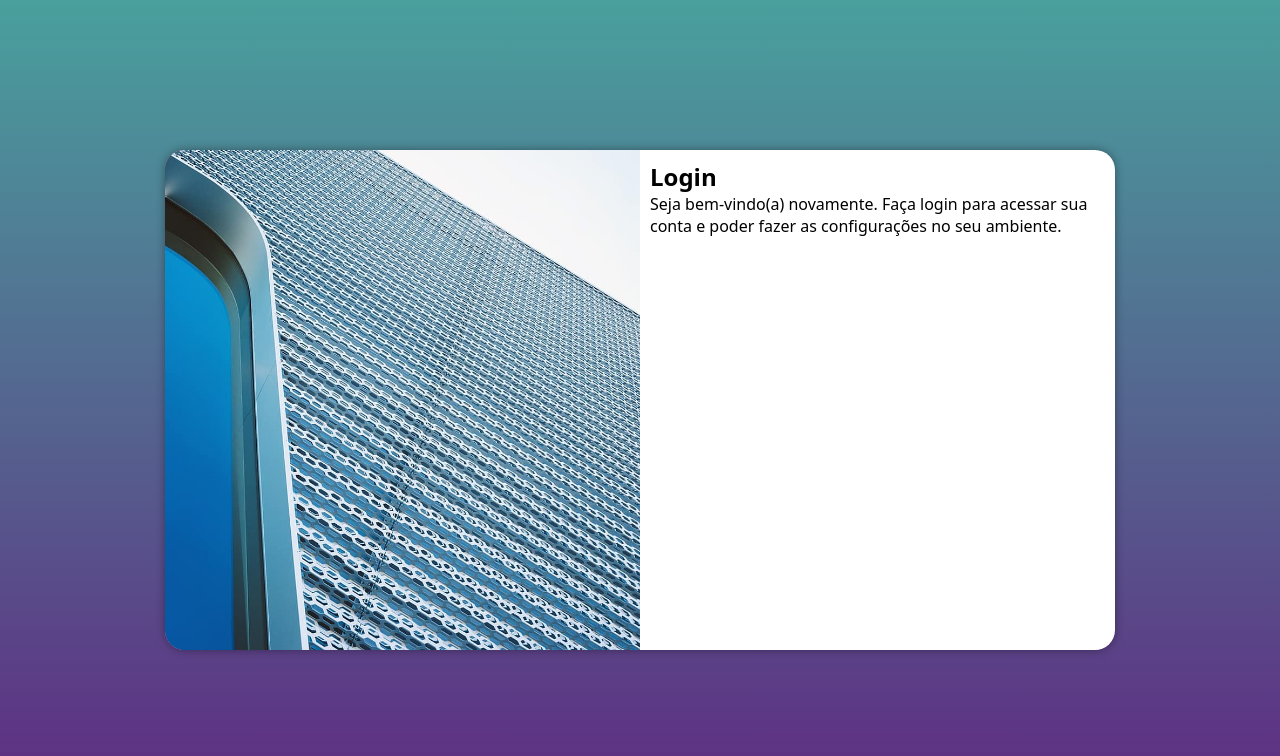
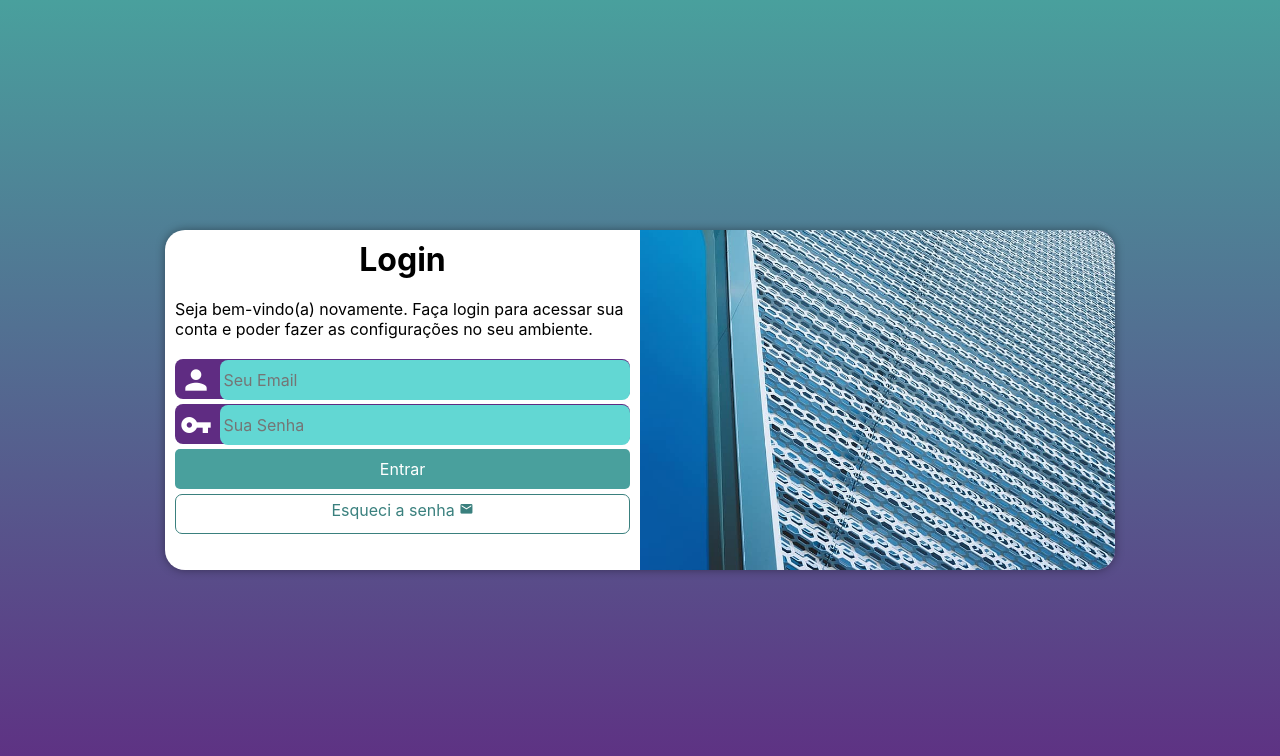
Before and after one commit to GuilhermeFiig/tela-login, a plain HTML site: page index.html in a window 1280 px wide. Drawn offline with Linux system fonts and the light colour scheme.

Commit message:
Finalizado

```diff
--- a/estilos/media-query.css
+++ b/estilos/media-query.css
@@ -1,6 +1,11 @@
 @charset "UTF-8";
 
-@media screen and (min-width: 768px) and (max-width: 992px) {
+ @media screen and (min-width: 768px) and (max-width: 992px) { /*TABLET */
+    body{
+        background-image: linear-gradient(to top, #5f2c82, #49a09d);
+
+    }
+
     .login{
         width: 80vw;
     }
@@ -16,21 +21,45 @@
         width: 70%;
 
     }
+
+    .login{
+        height: 280px;
+    }
 }
 
-@media screen and (min-width: 992px) {
+@media screen and (min-width: 992px) { /*DESKTOP*/
+    body{
+        background-image: linear-gradient(to top, #5f2c82, #49a09d);
+
+    }
+
     .login{
         width: 950px;
     }
 
     .imagem{
-        float: left;
+        float: right;
         width: 50%  ;
         height: 100%;
     }
 
     .formulario{
-        float: right;
+        float: left;
         width: 50%;
     }
+
+    .login{
+        height: 340px;
+    }
+
+    h1{
+        font-size: 2em;
+    }
+
+    p{
+        font-size: 1em;
+        margin: 20px 0px;
+    }
+
+
 }
--- a/estilos/style.css
+++ b/estilos/style.css
@@ -7,21 +7,20 @@
 */
 
 *{
-    font-family: system-ui, -apple-system, BlinkMacSystemFont, 'Segoe UI', Roboto, Oxygen, Ubuntu, Cantarell, 'Open Sans', 'Helvetica Neue', sans-serif;
+    font-family: -apple-system, BlinkMacSystemFont, 'Segoe UI', Roboto, Oxygen, Ubuntu, Cantarell, 'Open Sans', 'Helvetica Neue', sans-serif;
     margin: 0px;
     padding: 0px;
     box-sizing: border-box;
 }
 
 body,html{
-    background-image: linear-gradient(to top, #5f2c82, #49a09d);
+    background-color: #5f2c82;
     height: 100vh;
     width: 100vw;
 }
 
 main{
     position: relative;
-
     height: 100vh;
     width: 100vw;
 }
@@ -34,10 +33,10 @@ main{
     overflow: hidden;
     background-color: white;
     width: 250px;
-    height: 500px;
+    height: 515px;
     border-radius: 20px;
     box-shadow: 0px 0px 10px rgba(0, 0, 0, 0.385);
-    transition: width 0.3s, height 0.3s;
+    transition: width 0.2s, height 0.2s;
     transition-timing-function: ease;
 }
 
@@ -55,3 +54,88 @@ main{
     display: block;
     padding: 10px;
 }
+
+h1{
+    text-align: center;
+    margin-bottom: 10px;
+}
+
+p{
+    font-size: 0.8em;
+}
+
+.campo{
+    background-color: #5f2c82;
+    display: block;
+    width: 100%;
+    height: 40px;
+    border-radius: 8px;
+    margin: 5px 0px;
+
+}
+
+.campo .material-icons{
+   color: white;
+   font-size: 2em;
+   width: 40px;
+   padding: 5px;
+}
+
+input{
+    background-color: #62d7d3;
+    font-size: 1em;
+    width: calc(100% - 45px);
+    height: 100%;
+    border-radius: 8px;
+    border: 0px;
+    padding: 4px;
+    transform: translateY(-10px);
+}
+
+input:focus-within{
+    background-color: white;
+}
+
+label{
+    display: none;
+}
+
+button{
+    display: block;
+    font-size: 1em;
+    width: 100%;
+    height: 40px;
+    background-color: #49a09d;
+    color: white;
+    border: none;
+    border-radius: 5px;
+    cursor: pointer;
+}
+
+button:hover{
+    background-color: #3a807e;
+}
+
+a{
+    display: block;
+    text-align: center;
+    font-size: 1em;
+    width: 100%;
+    height: 40px;
+    margin-top: 5px;
+    padding-top: 5px;
+    background-color: white;
+    color: #3a807e;
+    border: 1px solid #3a807e;
+    border-radius: 7px;
+    text-decoration: none;
+
+}
+
+a:hover{
+    background-color: #62d7d3;
+}
+
+a .material-icons{
+    font-size: 0.9em;
+}
--- a/index.html
+++ b/index.html
@@ -7,6 +7,8 @@
     <title>Login</title>
     <link rel="stylesheet" href="estilos/style.css">
     <link rel="stylesheet" href="estilos/media-query.css">
+    <link href="https://fonts.googleapis.com/icon?family=Material+Icons"
+      rel="stylesheet">
 </head>
 <body>
     <main>
@@ -18,8 +20,28 @@
             <div class="formulario">
                 <h1>Login</h1>
                 <p>Seja bem-vindo(a) novamente. Faça login para acessar sua conta e poder fazer as configurações no seu ambiente.</p>
-                <form action="login.php" method="post">
+                <form action="login.php" method="post" autocomplete="on">
+                    <div class="campo">
 
+                        <span class="material-icons">person</span>
+
+                        <input type="email" name="login" id="login" placeholder="Seu Email" autocomplete="email" required maxlength="30">
+
+                        <label for="email">Login</label>
+
+                    </div>
+                    <div class="campo">
+
+                        <span class="material-icons">vpn_key</span>
+
+                        <input type="password" name="senha" id="senha" placeholder="Sua Senha" autocomplete="current-password" required minlength="8" maxlength="20">
+
+                        <label for="senha">Senha</label>
+
+                    </div>
+
+                    <button type="submit">Entrar</button>
+                    <a href="esqueci.html">Esqueci a senha <span class="material-icons">mail</span></a>
                 </form>
             </div>
         </section>
```
